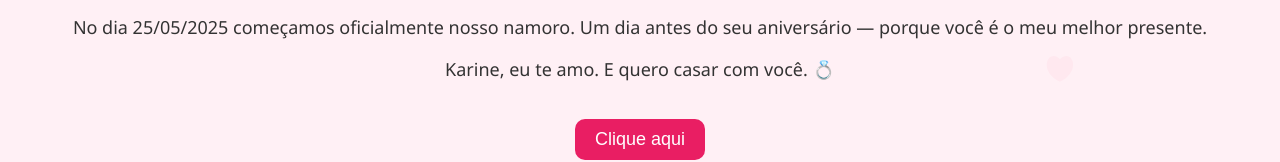
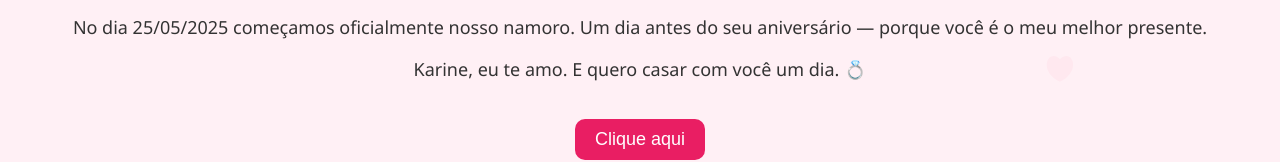
Before and after one commit to Juanalves192/nossa-historia-karine, a plain HTML site: page index.html in a window 1280 px wide. Shown: the part 175-337 px from the top of the page. Drawn offline with Linux system fonts and the light colour scheme.

Commit message:
Update index.html

```diff
--- a/index.html
+++ b/index.html
@@ -68,7 +68,7 @@
   <p>Nos conhecemos na faculdade em 2022, e desde então, minha vida mudou.</p>
   <p>Mesmo com altos e baixos, nunca deixamos de nos falar.</p>
   <p>No dia 25/05/2025 começamos oficialmente nosso namoro. Um dia antes do seu aniversário — porque você é o meu melhor presente.</p>
-  <p>Karine, eu te amo. E quero casar com você. 💍</p>
+  <p>Karine, eu te amo. E quero casar com você um dia. 💍</p>
 
   <button onclick="mostrarMensagem()">Clique aqui</button>
 
```
